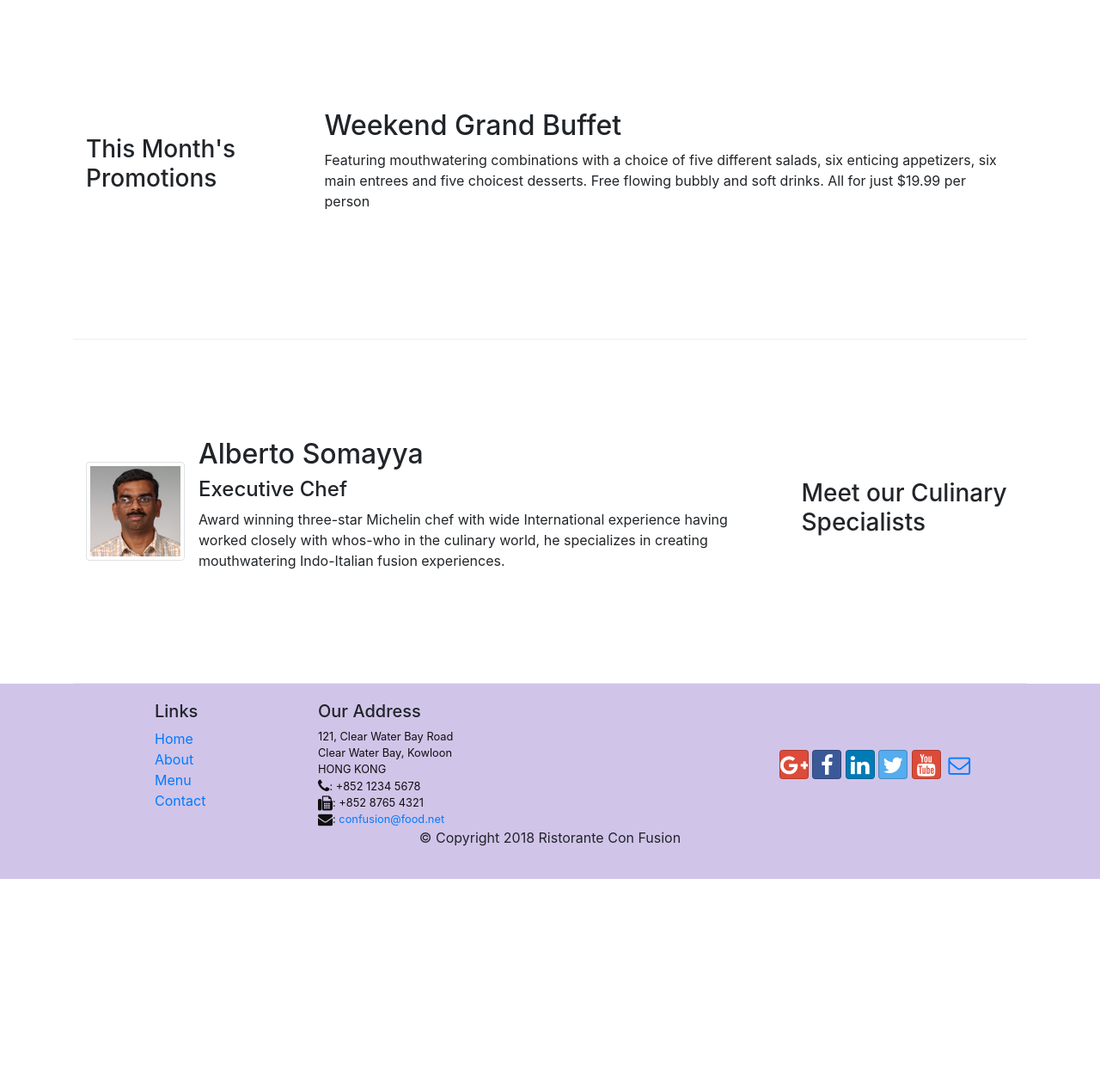
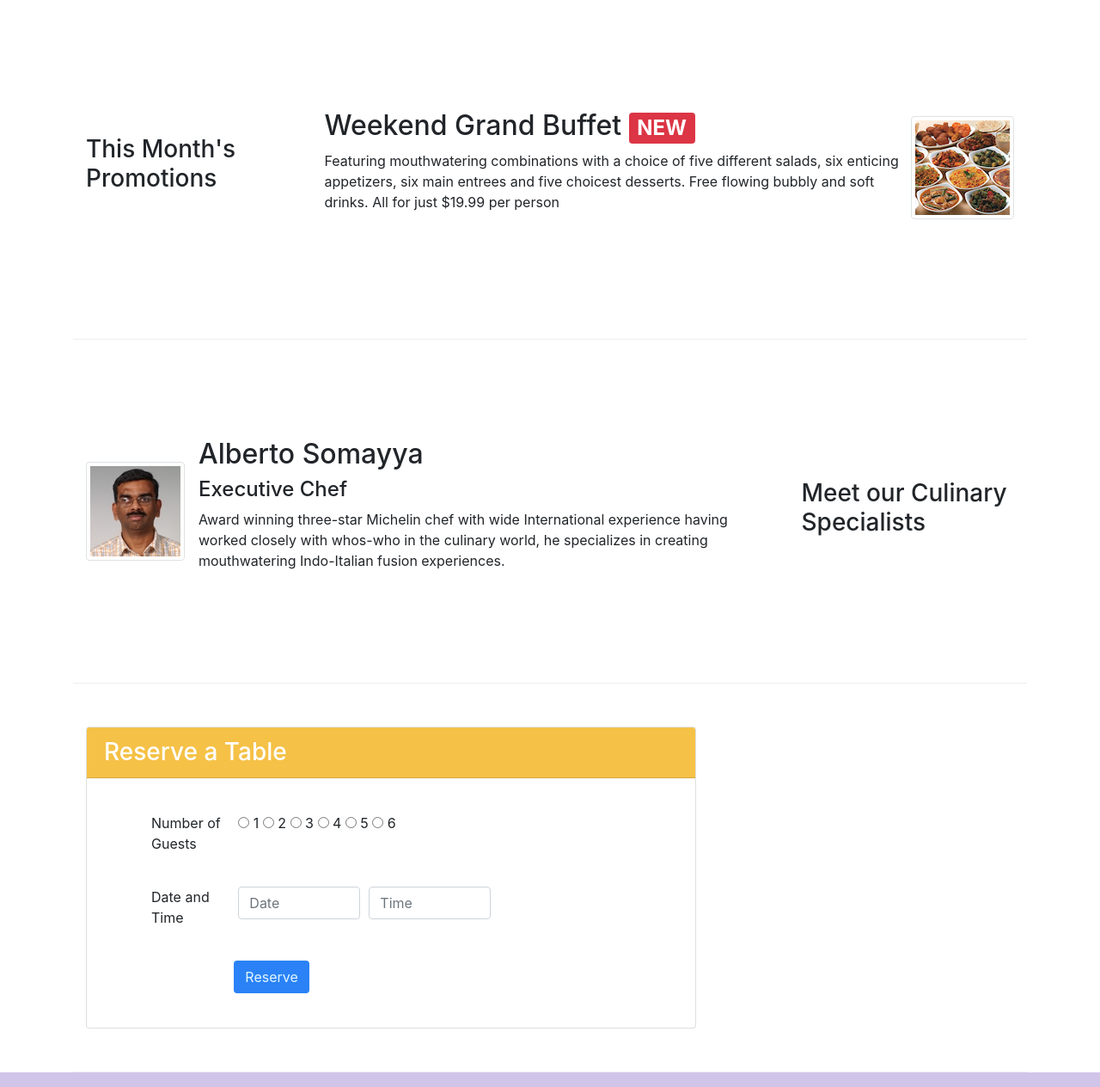
Before and after one commit to RitikaSrivastava11oct/bootstrap, a website: page index.html in a window 1280 px wide. Shown: the part 1140-2404 px from the top of the page at 86% size. Before the commit the page ends 2162 px from the top, so only its background shows below. Drawn offline with nearby package versions, Linux system fonts and the light colour scheme.

Commit message:
incomplete assin 2 w2 c1

```diff
--- a/css/styles.css
+++ b/css/styles.css
@@ -17,6 +17,13 @@
   background-color: #D1C4E9;
   margin: 0px auto;
   padding: 20px 0px;
+}
+.card-header-color{
+  background: #f5c147;
+}
+.button-reserve-color{
+  background: #2a82f6;
+  color: #e2f7ff
 }
 .jumbotron {
   margin:0px auto;
--- a/index.html
+++ b/index.html
@@ -87,15 +87,18 @@
                         <h1>Ristorante con Fusion</h1>
                         <p>We take inspiration from the World's best cuisines, and create a unique fusion experience. Our lipsmacking creations will tickle your culinary senses!</p>
                     </div>
-                    <div class="col-12 col-sm-4 align-self-center align-items-center">
+                    <div class="col-12 col-sm-3 align-self-center align-items-center">
                         <img src="img/logo.png" class="img-fluid">
 
                     </div>
                      <!-- code to desing tooltip and to add this tooltip we will write the code inside nav bar also we add javascript code at the end-->
-                   <div class="col-12 col-sm-2 align-self-center">
-                        <a role="button" class="btn btn-block nav-link btn-warning"
+                   <div class="col-12 col-sm-3 align-self-center">
+                        <!-- <a role="button" class="btn btn-block nav-link btn-warning"
                         data-toggle="tooltip" data-html="true"  title="Or Call us at  <br><strong>+852 12345678</strong>"
-                        data-placement="bottom" href="#reserveform">Reserve Table</a>
+                        data-placement="bottom" href="#reserveform">Reserve Table</a> -->
+
+                        <!-- now we are using reserve table as button to open form and not as a tooltip-->
+                        <button class="btn btn-block btn-warning" onclick="displayForm()"> Reserve Table</button>
                     </div>
                 </div>
             </div>
@@ -126,7 +129,7 @@
                                <img class="d-block img-fluid"
                                 src="img/Buffet.png" alt="Buffet">
                             <div class="carousel-caption d-none d-md-block">
-                                <h2>This Month's Promotions </h2>
+                                <h2>This Month's Promotions</h2>
                                 <p class="d-none d-sm-block">Featuring mouthwatering combinations with a choice of five different salads, six enticing appetizers, six main entrees and five choicest desserts. Free flowing bubbly and soft drinks. All for just $19.99 per person </p>
                             </div>
                         </div>
@@ -184,7 +187,7 @@
 
         <!-- to add the content of website-->
         <!-- to add the first row -->
-        <div class="row row-content align-items-center">
+        <div class="row row-content align-items-center" >
             <!-- to add this text at the last using order-sm-last -->
             <div class="col-12 col-sm-4 order-sm-last col-md-3">
                 <h3>Our Lipsmacking Culinary Creations</h3>
@@ -206,12 +209,17 @@
 
         <!-- to add the second row -->
         <div class="row row-content align-items-center">
-            <div class="col-12 col-sm-4 col-md-3">
+            <div class="col-12 col-sm-4 col-md-3 order-sm-first">
                 <h3>This Month's Promotions</h3>
             </div>
-            <div class="col col-sm col-md">
-                <h2>Weekend Grand Buffet</h2>
-                <p>Featuring mouthwatering combinations with a choice of five different salads, six enticing appetizers, six main entrees and five choicest desserts. Free flowing bubbly and soft drinks. All for just $19.99 per person </p>
+            <div class="col col-sm col-md order-sm-last">
+                <div class="media">
+                    <div class="media-body">
+                        <h2>Weekend Grand Buffet <span class="badge badge-danger">NEW</span></h2>
+                        <p>Featuring mouthwatering combinations with a choice of five different salads, six enticing appetizers, six main entrees and five choicest desserts. Free flowing bubbly and soft drinks. All for just $19.99 per person </p>
+                    </div>
+                    <img src="img/Buffet.png" align="Buffet" class="img-thumbnail align-self-center">
+                </div>
             </div>
         </div>
 
@@ -236,7 +244,58 @@
                 </div>
             </div>
 
+
             </div>
+        </div>
+
+
+
+        <div class="row row-content" >
+            <div class="col-12 col-sm-8 col">
+                <div class="card" id="form-card">
+                    <h3 class="card-header text-white card-header-color">Reserve a Table</h3>
+                    <div class="card-body">
+                        <form>
+                            <div class="form-row row row-content1">
+                                <div class="col-sm-2">
+                                 <label>Number of Guests</label>
+                                </div>
+                                <div class="col-sm-8">
+                                  <fieldset id="group2">
+                                    <input type="radio" value="value1" name="group2"> 1
+                                    <input type="radio" value="value2" name="group2"> 2
+                                    <input type="radio" value="value3" name="group2"> 3
+                                    <input type="radio" value="value1" name="group2"> 4
+                                    <input type="radio" value="value2" name="group2"> 5
+                                    <input type="radio" value="value3" name="group2"> 6
+                                  </fieldset>
+                                </div>
+                            </div>
+                            <div class="form-row row row-content1">
+                                <div class="col-sm-2">
+                                 <label>Date and Time</label>
+                                </div>
+                                <div class="col-sm-3">
+                                    <input type="text" placeholder="Date" id="dateInForm" class="form-control">
+                                </div>
+                                <div class="col-sm-3">
+                                    <input type="text" placeholder="Time" id="TimeInForm" class="form-control">
+
+                                </div>
+                            </div>
+                            <div class="form-row row-content1">
+                                <button class="button-reserve-color btn offset-2">Reserve</button>
+
+                            </div>
+
+                        </form>
+
+
+                    </div>
+
+                </div>
+            </div>
+
         </div>
     </div>
 
@@ -287,11 +346,11 @@
         <script src="node_modules/popper.js/dist/umd/popper.min.js"></script>
         <script src="node_modules/bootstrap/dist/js/bootstrap.min.js"></script>
         <!-- to activate the tooltip we need to write javascript code-->
-        <script>
+        <!-- <script>
         $(document).ready(function(){
             $('[data-toggle="tooltip"]').tooltip();
         });
-        </script>
+        </script> -->
         <!--to give functioning to play and pause button added in the carousel  -->
         <!-- <script>
         $(document).ready(function(){
@@ -328,6 +387,14 @@
             });
         </script>
 
+        <!-- code to open the form in card ny click og Reserve Table button-->
+        <script>
+            function displayForm()
+            {
+                document.getElementById("form-card");
+            }
+        </script>
+
 
 </body>
 
```
